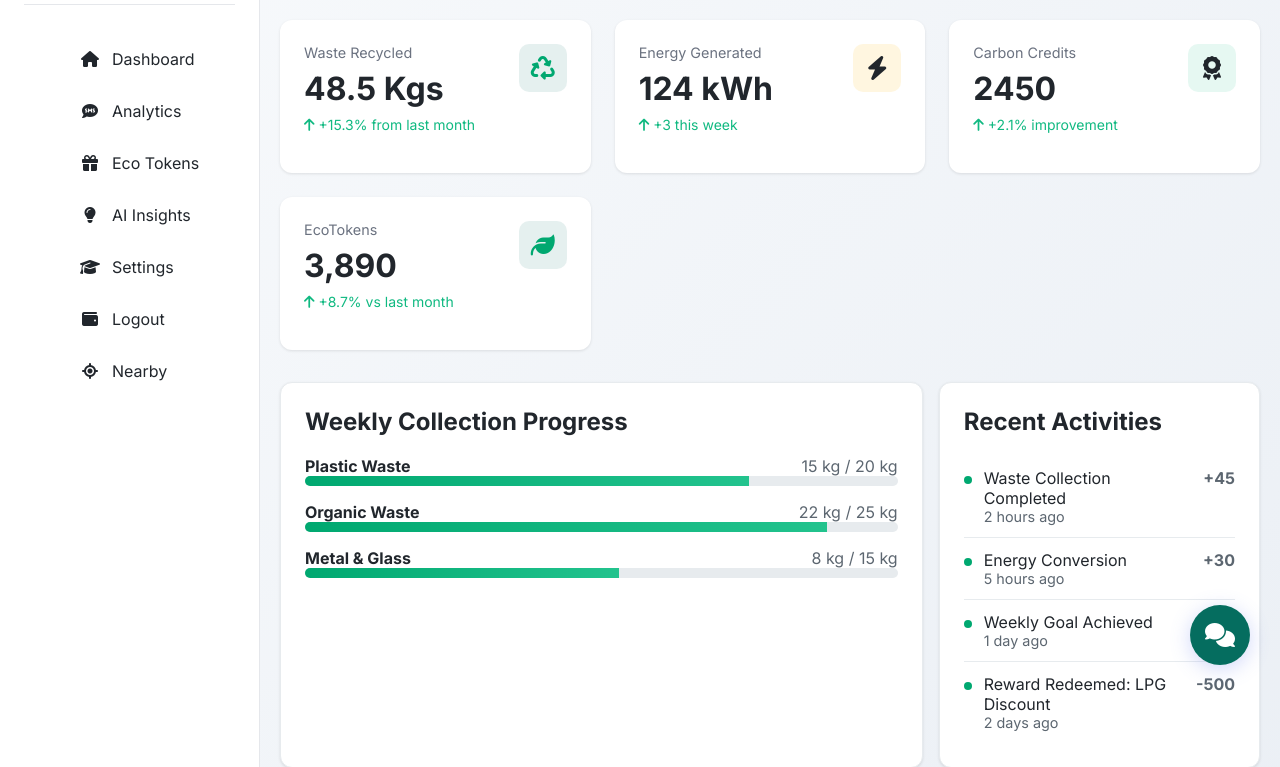
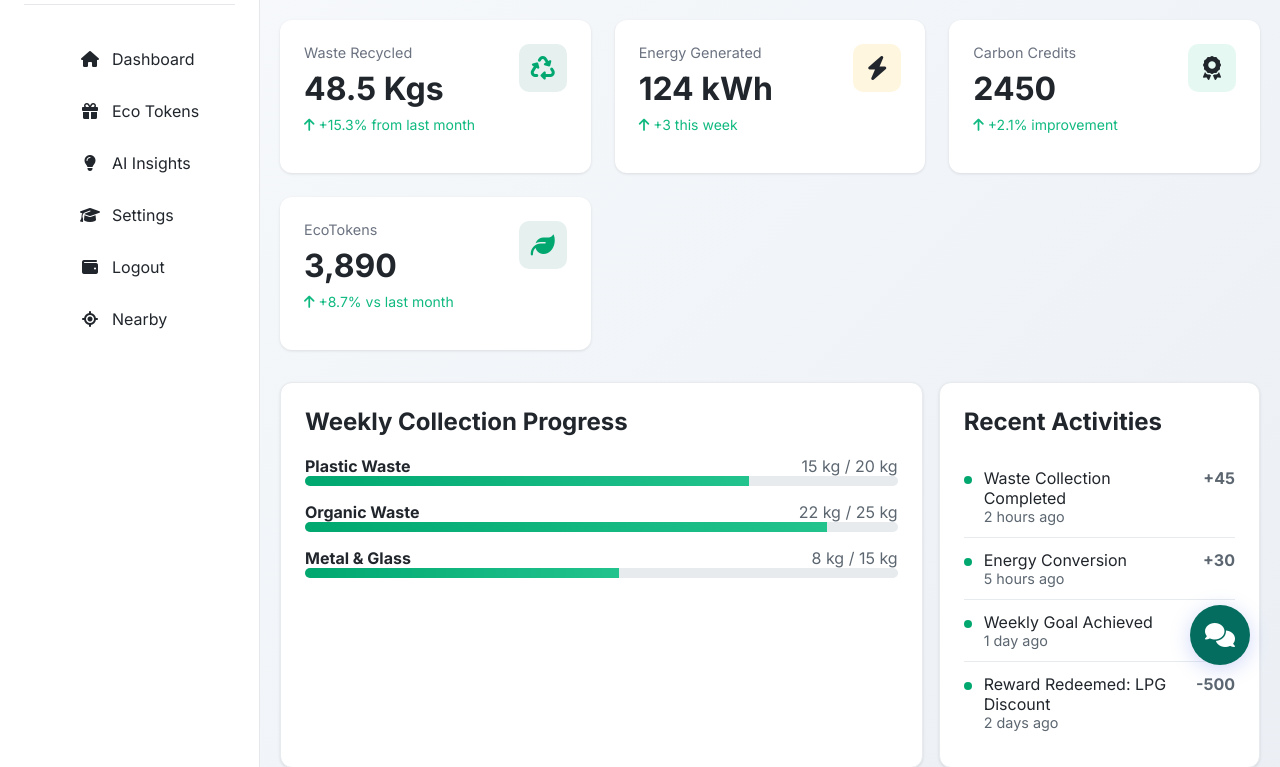
Before and after one commit to antonie-riziki/EcoVerse, a Django app: page /dashboard in a window 1280 px wide. Shown: the part 105-872 px from the top of the page. Run offline with Django 5.2, Linux system fonts and the light colour scheme.

Commit message:
updated the templates

```diff
--- a/EcoVerse/EcoVerse_app/templates/sidebar.html
+++ b/EcoVerse/EcoVerse_app/templates/sidebar.html
@@ -99,12 +99,6 @@ nav-link:active {
                 </a>
             </li>
             <li class="nav-item">
-                <a href="/analytics" class="nav-link">
-                    <i class="fas fa-sms"></i>
-                    <span>Analytics</span>
-                </a>
-            </li>
-            <li class="nav-item">
                 <a href="/rewards" class="nav-link">
                     <i class="fas fa-gift"></i>
                     <span>Eco Tokens</span>
```
